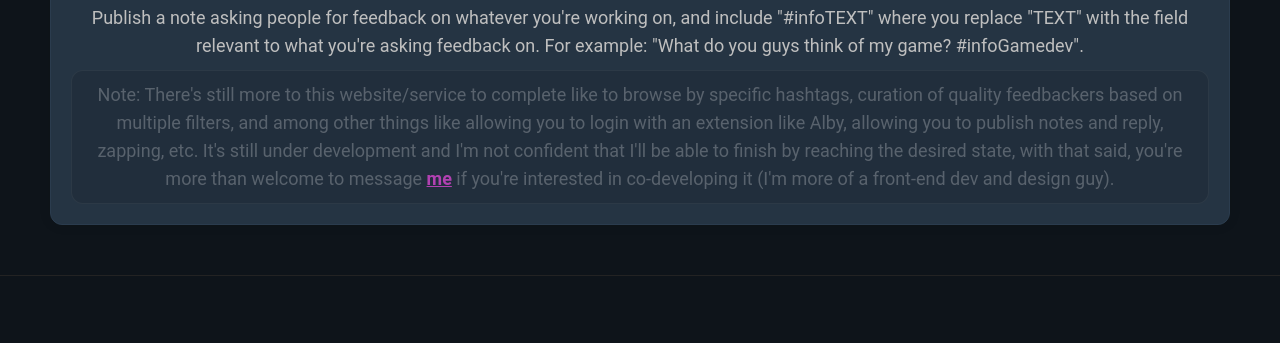
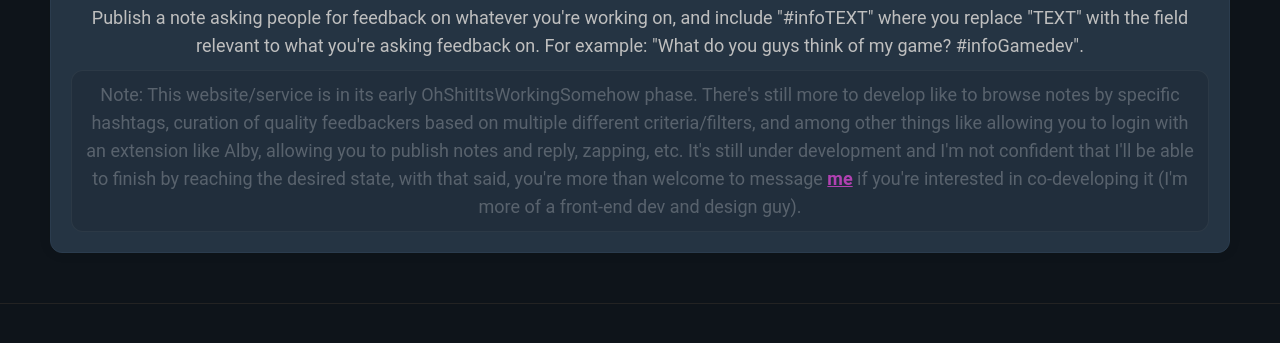
Before and after one commit to Freakoverse/infostuff, a plain HTML site: page index.html in a window 1280 px wide. Shown: the part 125-468 px from the top of the page. Drawn offline with Linux system fonts and the light colour scheme.

Commit message:
Update index.html

```diff
--- a/index.html
+++ b/index.html
@@ -21,7 +21,7 @@
                 <div class="divHeroContent">
                     <h1 class="divHeroContentHeading">I Need Feedback On Stuff</h1>
                     <p class="divHeroContentPara">Publish a note asking people for feedback on whatever you're working on, and include "#infoTEXT" where you replace "TEXT" with the field relevant to what you're asking feedback on. For example: "What do you guys think of my game? #infoGamedev".</p>
-                    <p class="divHeroContentPara dHCPNote">Note: There's still more to this website/service to complete like to browse by specific hashtags, curation of quality feedbackers based on multiple filters, and among other things like allowing you to login with an extension like Alby, allowing you to publish notes and reply, zapping, etc. It's still under development and I'm not confident that I'll be able to finish by reaching the desired state, with that said, you're more than welcome to message&nbsp;<a href="https://primal.net/p/npub18n4ysp43ux5c98fs6h9c57qpr4p8r3j8f6e32v0vj8egzy878aqqyzzk9r" target="_blank" style="color: #b141b1;font-weight: bold;text-decoration: underline;">me</a> if you're interested in co-developing it (I'm more of a front-end dev and design guy).</p>
+                    <p class="divHeroContentPara dHCPNote">Note: This website/service is in its early OhShitItsWorkingSomehow phase. There's still more to develop like to browse notes by specific hashtags, curation of quality feedbackers based on multiple different criteria/filters, and among other things like allowing you to login with an extension like Alby, allowing you to publish notes and reply, zapping, etc. It's still under development and I'm not confident that I'll be able to finish by reaching the desired state, with that said, you're more than welcome to message&nbsp;<a href="https://primal.net/p/npub18n4ysp43ux5c98fs6h9c57qpr4p8r3j8f6e32v0vj8egzy878aqqyzzk9r" target="_blank" style="color: #b141b1;font-weight: bold;text-decoration: underline;">me</a> if you're interested in co-developing it (I'm more of a front-end dev and design guy).</p>
                 </div>
             </div>
         </div>
```
